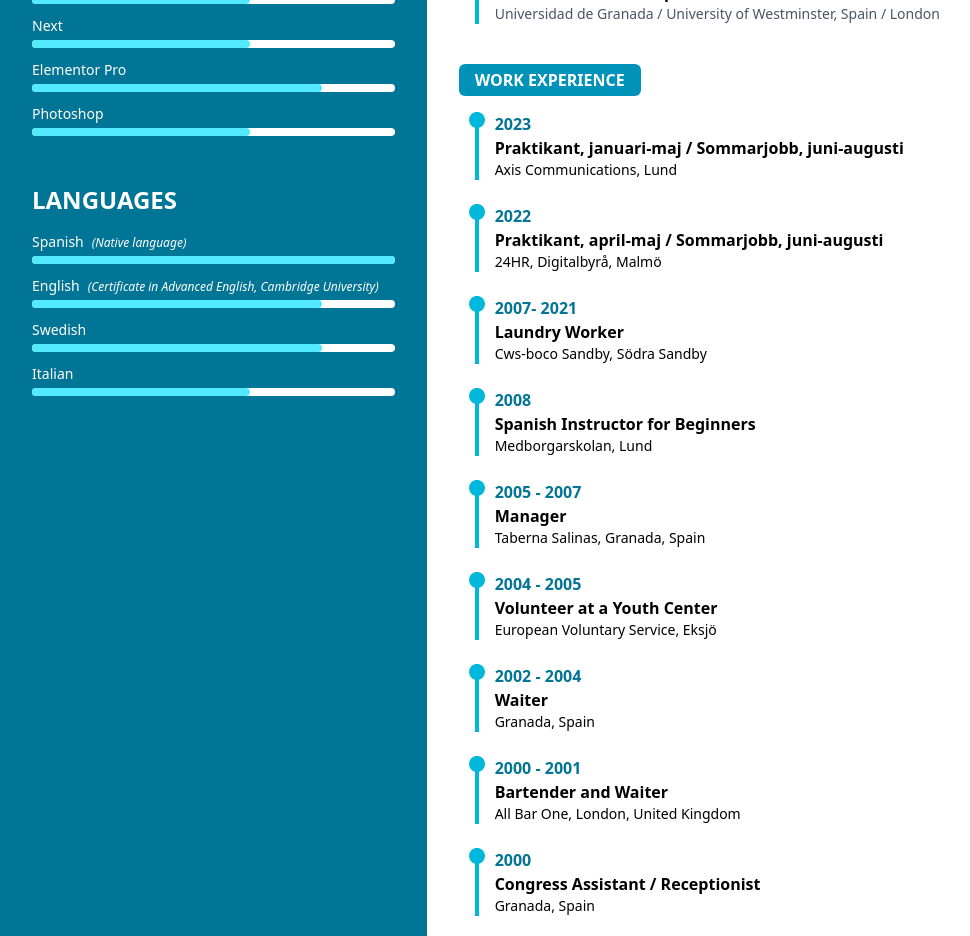
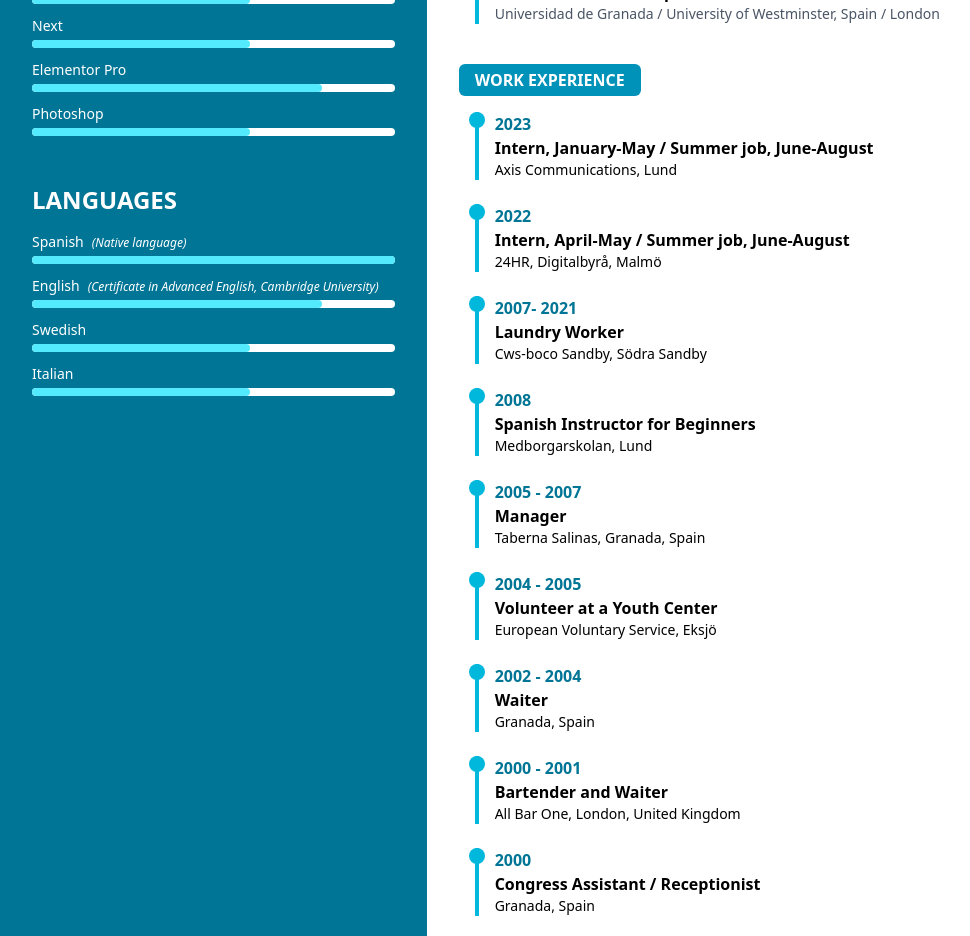
Before and after one commit to herrgallardo/lxcn-frontend-01-my-cv, a Next.js app: page / in a window 1280 px wide. Shown: the part 960-1896 px from the top of the page, without its empty margins (0-970 px from the left). Built offline with nearby package versions, Linux system fonts and the light colour scheme.

Commit message:
fix: update CV data with English translations and skill adjustments
- Translate Swedish position titles to English
- Change Swedish language proficiency level from 4 to 3

```diff
--- a/data/cv-data.ts
+++ b/data/cv-data.ts
@@ -136,13 +136,13 @@ export const cvData: CV = {
   workExperience: [
     {
       period: "2023",
-      position: "Praktikant, januari-maj / Sommarjobb, juni-augusti",
+      position: "Intern, January-May / Summer job, June-August",
       company: "Axis Communications",
       location: "Lund",
     },
     {
       period: "2022",
-      position: "Praktikant, april-maj / Sommarjobb, juni-augusti",
+      position: "Intern, April-May / Summer job, June-August",
       company: "24HR, Digitalbyrå",
       location: "Malmö",
     },
@@ -222,7 +222,7 @@ export const cvData: CV = {
         level: 4,
         details: "Certificate in Advanced English, Cambridge University",
       },
-      { name: "Swedish", level: 4 },
+      { name: "Swedish", level: 3 },
       { name: "Italian", level: 3 },
     ],
   },
```
